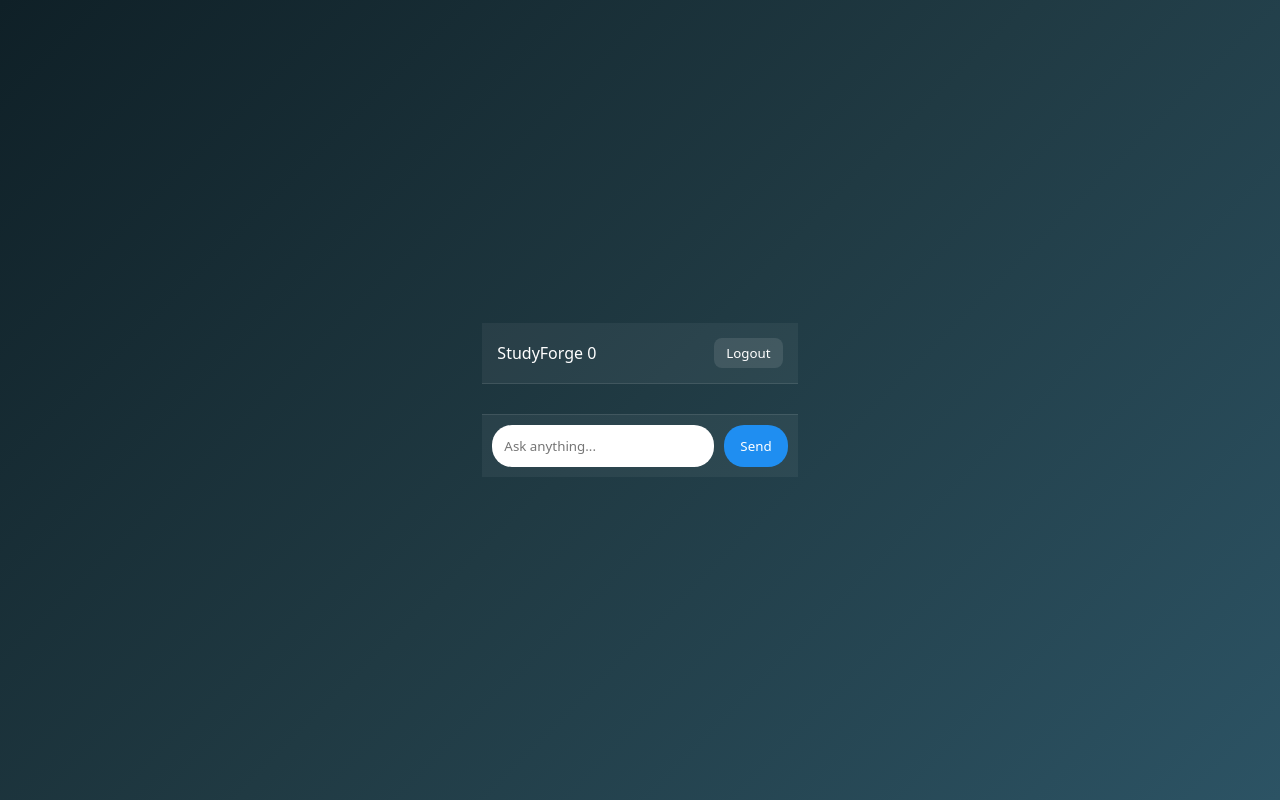
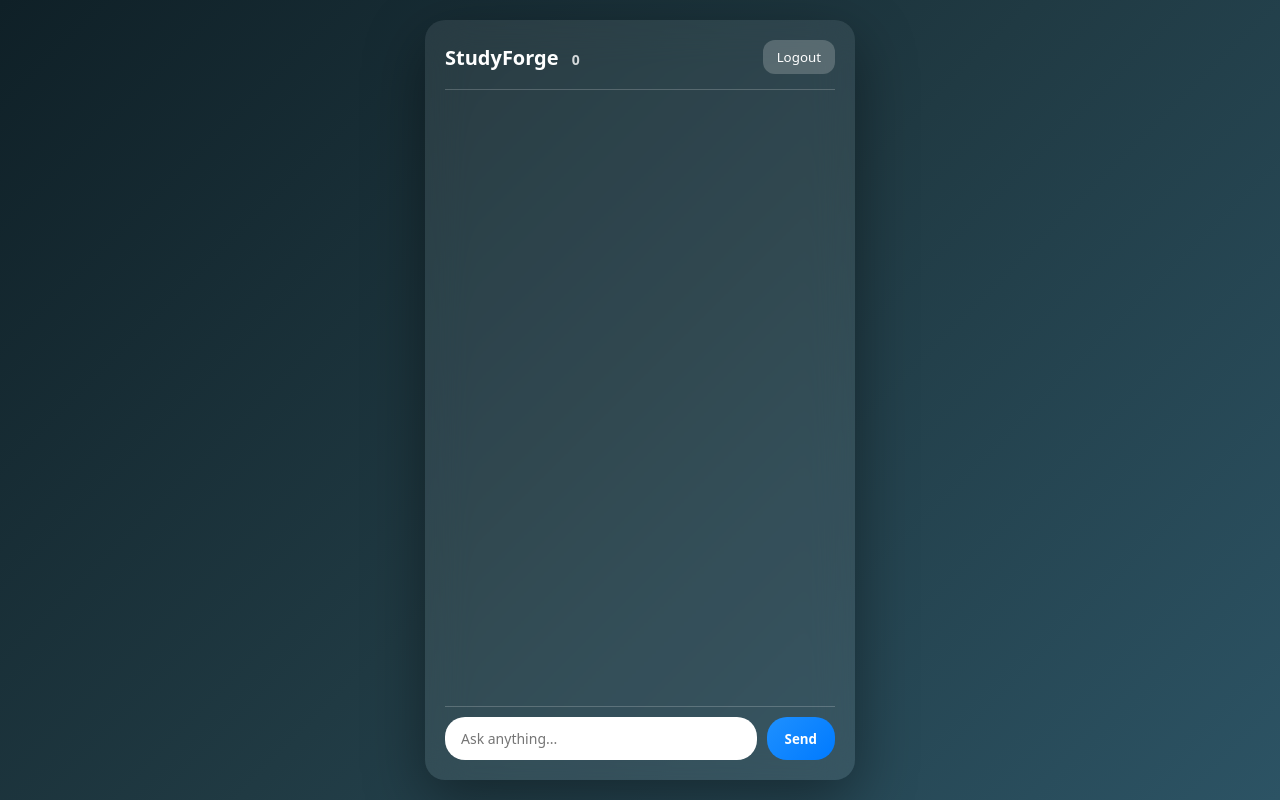
Before and after one commit to buildwithzratham/studyforge-backend, a website: page public/chat.html in a window 1280 px wide. Drawn offline with Linux system fonts and the light colour scheme; no server answers; sample sign-in values are in the browser's storage.

Commit message:
style.css

```diff
--- a/public/style.css
+++ b/public/style.css
@@ -1,105 +1,134 @@
+/* RESET */
 * {
   margin: 0;
   padding: 0;
   box-sizing: border-box;
-  font-family: system-ui, sans-serif;
+  font-family: system-ui, -apple-system, sans-serif;
 }
 
+/* BODY BACKGROUND */
 body {
+  height: 100vh;
   background: linear-gradient(135deg, #0f2027, #203a43, #2c5364);
-  height: 100vh;
   display: flex;
   justify-content: center;
   align-items: center;
 }
 
-.chat-container {
+/* MAIN APP WRAPPER */
+.app {
   width: 100%;
-  max-width: 480px;
-  height: 100vh;
+  max-width: 430px; /* mobile size */
+  height: 95vh;
   display: flex;
   flex-direction: column;
   backdrop-filter: blur(20px);
+  background: rgba(255, 255, 255, 0.08);
+  border-radius: 20px;
+  padding: 20px;
+  box-shadow: 0 20px 60px rgba(0, 0, 0, 0.4);
 }
 
+/* TOP BAR */
 .top-bar {
-  padding: 15px;
-  background: rgba(255,255,255,0.05);
   display: flex;
   justify-content: space-between;
   align-items: center;
-  color: white;
-  border-bottom: 1px solid rgba(255,255,255,0.1);
+  padding-bottom: 15px;
+  border-bottom: 1px solid rgba(255, 255, 255, 0.2);
 }
 
-.top-bar button {
-  background: rgba(255,255,255,0.1);
+.brand {
+  font-size: 20px;
+  font-weight: 600;
+  color: white;
+}
+
+.credits {
+  font-size: 14px;
+  opacity: 0.8;
+  margin-left: 8px;
+}
+
+.logout-btn {
+  background: rgba(255,255,255,0.2);
   border: none;
-  padding: 6px 12px;
-  border-radius: 8px;
+  padding: 8px 14px;
+  border-radius: 12px;
   color: white;
   cursor: pointer;
 }
 
+/* MESSAGE AREA */
 .messages {
   flex: 1;
   overflow-y: auto;
-  padding: 15px;
+  padding: 20px 0;
   display: flex;
   flex-direction: column;
-  gap: 10px;
+  gap: 12px;
 }
 
+/* MESSAGE BUBBLES */
 .message {
-  padding: 10px 14px;
-  border-radius: 16px;
-  max-width: 75%;
-  word-wrap: break-word;
+  padding: 12px 16px;
+  border-radius: 18px;
+  max-width: 80%;
   font-size: 14px;
+  line-height: 1.4;
+  animation: fadeIn 0.2s ease-in-out;
 }
 
 .message.user {
   align-self: flex-end;
-  background: #1f8ef1;
+  background: linear-gradient(135deg, #1e90ff, #007aff);
   color: white;
 }
 
 .message.assistant {
   align-self: flex-start;
-  background: rgba(255,255,255,0.1);
+  background: rgba(255,255,255,0.15);
   color: white;
 }
 
+/* INPUT BAR */
 .input-bar {
   display: flex;
-  padding: 10px;
   gap: 10px;
-  background: rgba(255,255,255,0.05);
-  border-top: 1px solid rgba(255,255,255,0.1);
+  padding-top: 10px;
+  border-top: 1px solid rgba(255,255,255,0.2);
 }
 
 .input-bar input {
   flex: 1;
-  padding: 12px;
+  padding: 12px 16px;
   border-radius: 20px;
   border: none;
+  font-size: 14px;
   outline: none;
 }
 
 .input-bar button {
-  padding: 12px 16px;
+  padding: 12px 18px;
   border-radius: 20px;
   border: none;
-  background: #1f8ef1;
+  background: linear-gradient(135deg, #1e90ff, #007aff);
   color: white;
+  font-weight: 600;
   cursor: pointer;
 }
 
+/* SCROLLBAR CLEAN */
 .messages::-webkit-scrollbar {
-  width: 5px;
+  width: 4px;
+}
+.messages::-webkit-scrollbar-thumb {
+  background: rgba(255,255,255,0.3);
+  border-radius: 10px;
 }
 
-.messages::-webkit-scrollbar-thumb {
-  background: rgba(255,255,255,0.2);
-  border-radius: 10px;
+/* ANIMATION */
+@keyframes fadeIn {
+  from { opacity: 0; transform: translateY(4px); }
+  to { opacity: 1; transform: translateY(0); }
 }
```
